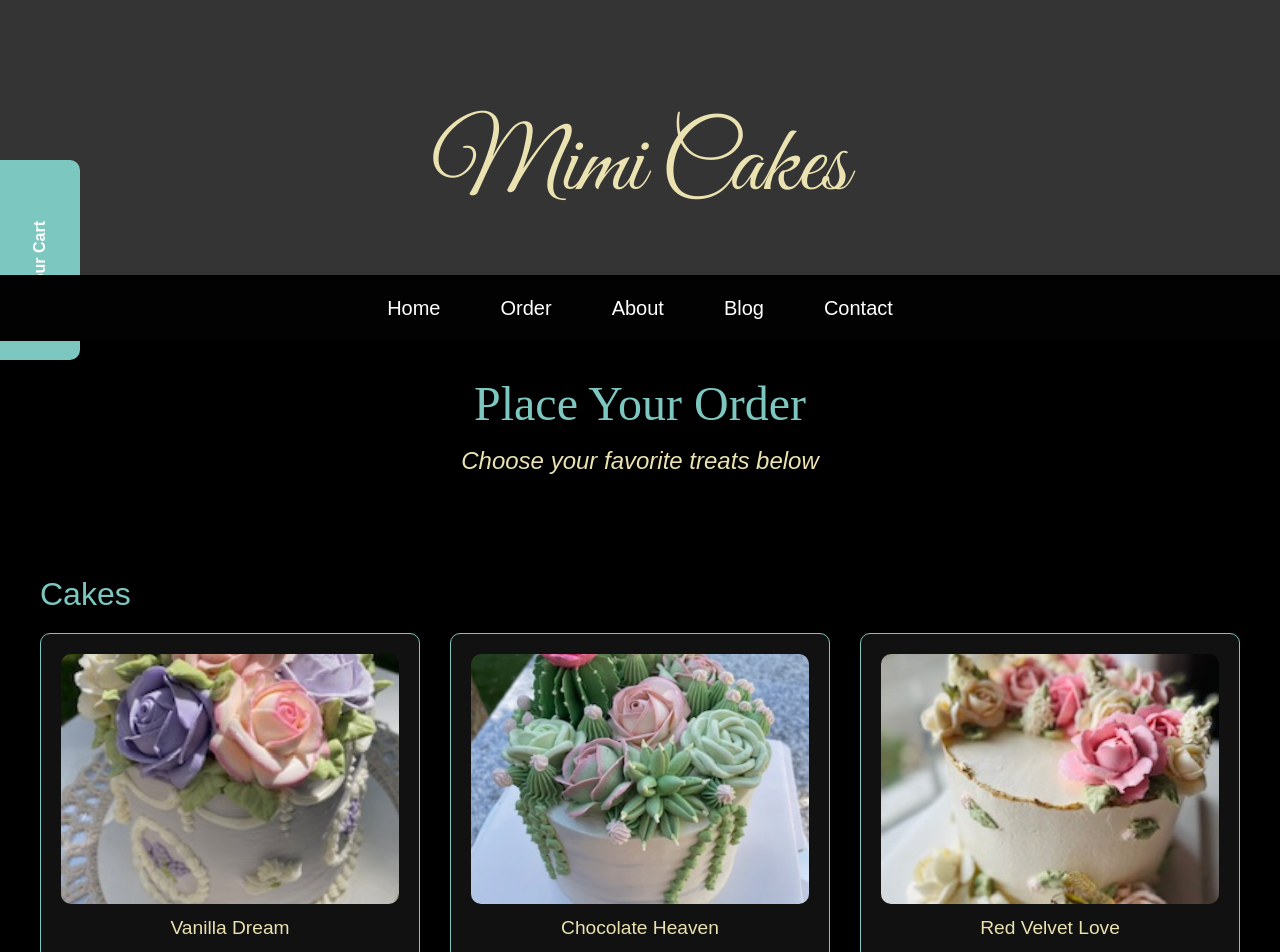
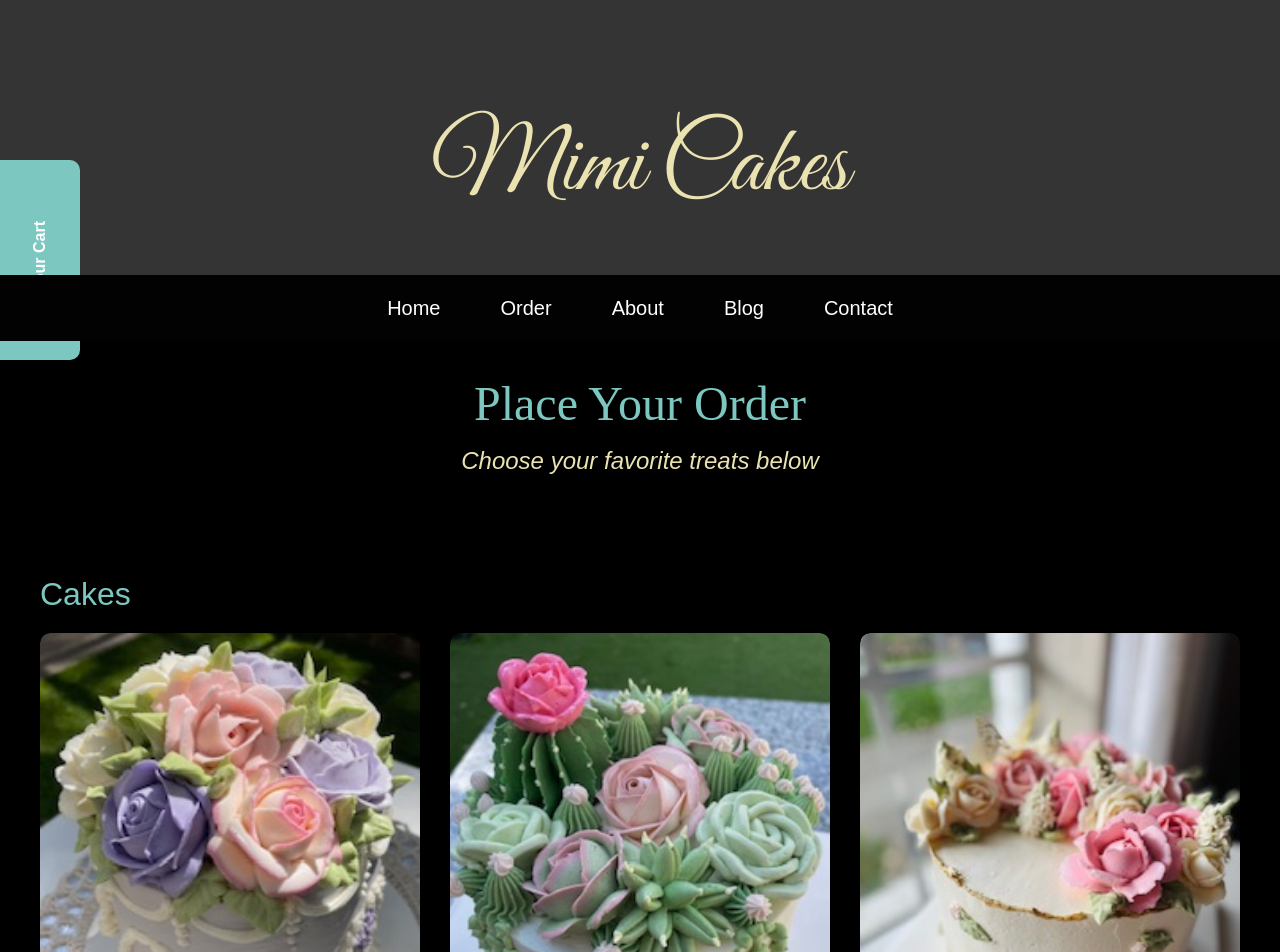
Before and after one commit to MyPhan105/Mimi-Cakes, a Vue app in the folder frontend/: page /order in a window 1280 px wide. Shown: the top 952 px of the page. Built offline with nearby package versions, Linux system fonts and the light colour scheme.

Commit message:
adjust cakecard product size

```diff
--- a/frontend/src/components/Cakecard.vue
+++ b/frontend/src/components/Cakecard.vue
@@ -30,18 +30,24 @@
     overflow: hidden;
     transition: transform 0.3s ease, box-shadow 0.3s ease;
     border-radius: 10px;
+    display: flex;
+    flex-direction: column;
+    align-items: center;
   }
 
   .photo {
     width: 100%;
+    aspect-ratio: 3/ 4;
     position: relative;
     display: flex;
     justify-content: center;
+    align-items: center;
+    overflow: hidden;
   }
 
   .photo img {
     width: 100%;
-    height: 250px;
+    height: 100%;
     object-fit: cover;
     border-radius: 10px;
     transition: transform 0.3s ease;
@@ -57,14 +63,14 @@
   bottom: -5px;
   left: 50%;
   transform: translateX(-50%);
-    background-color: #7dc7c1;
+  background-color: #7dc7c1; /* Default green */
   color: white;
   padding: 10px;
   border-radius: 5px;
   opacity: 0;
   width: 97%;
   text-align: center;
-    transition: all 0.4s ease;
+  transition: all 0.4s ease; /* Animate everything smoothly */
   z-index: 10;
   pointer-events: none;
   cursor: default;
@@ -76,9 +82,9 @@
   opacity: 1;
   pointer-events: auto;
   cursor: pointer;
-    background-color: #7dc7c1;
+  background-color: #7dc7c1; /* Button stays green when hovering the photo */
   color: white;
-    transform: translateX(-50%) translateY(-10px) scale(1.08);
+  transform: translateX(-50%) translateY(-10px) scale(1.08); /* Move button up by 10px and scale it */
   box-shadow: 0 15px 30px rgba(0, 0, 0, 0.4);
   border: none;
 }
@@ -92,6 +98,5 @@
 
   .product-card:hover {
     transform: translateY(-5px);
-    box-shadow: 0 15px 30px rgba(125, 199, 193, 0.4);
   }
   </style>
--- a/frontend/src/views/Order.vue
+++ b/frontend/src/views/Order.vue
@@ -106,7 +106,7 @@
   margin-top: 20px;
 }
 
-/* CakeCard Component Styles */
+/* CakeCard Component Styles
 .product-card {
   background-color: #111;
   border: 1px solid #7dc7c1;
@@ -136,7 +136,7 @@
   box-shadow: 0 15px 30px rgba(125, 199, 193, 0.4);
 }
 
-/* Add to Cart Button Styles */
+/* Add to Cart Button Styles
 .add-to-cart {
   position: absolute;
   bottom: -5px;
@@ -156,7 +156,7 @@
   border: none;
 }
 
-/* Show add-to-cart button on hover */
+/* Show add-to-cart button on hover
 .photo:hover .add-to-cart {
   bottom: -8px;
   opacity: 1;
```
Lines whose indentation alone changed are shown as unchanged.
